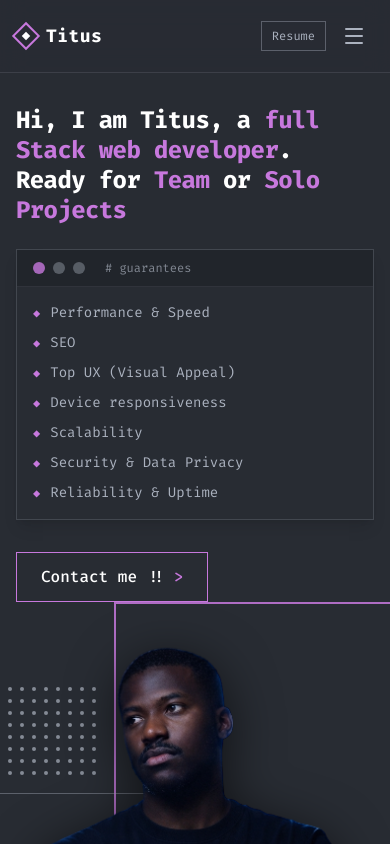
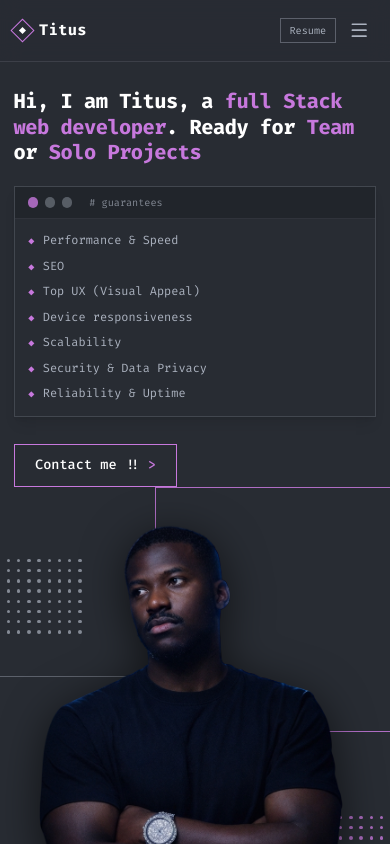
Before and after one commit to shepherd-bit/PORTFOLIO-1, a React (Vite) app: page / in a window 390 px wide. Shown: the top 844 px of the page. Built offline with nearby package versions, Linux system fonts and the light colour scheme.

Commit message:
Update index.css

```diff
--- a/src/index.css
+++ b/src/index.css
@@ -31,3 +31,10 @@ body {
 ::-webkit-scrollbar-thumb:hover {
   background: #C778DD;
 }
+
+/* Scale everything down 15% on mobile for a neat, organized look */
+@media (max-width: 768px) {
+  body {
+    zoom: 0.85;
+  }
+}
```
